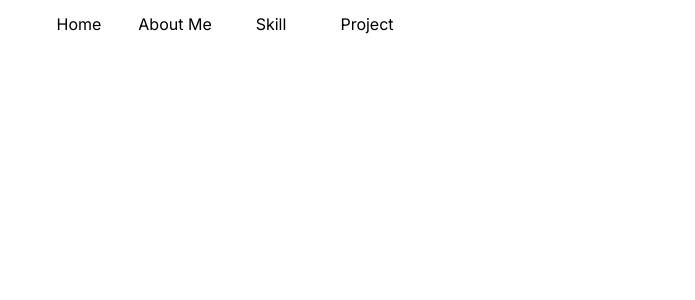
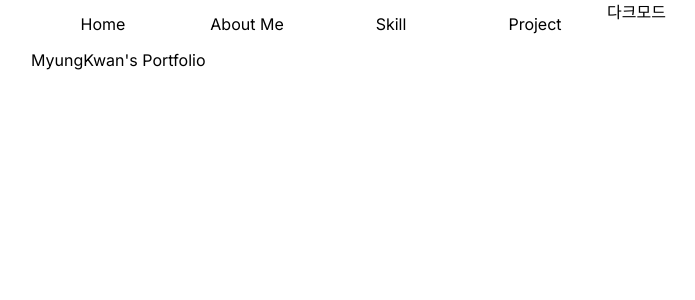
Before and after one commit to audrhks29/damoa, a Next.js app: page / in a window 1280 px wide. Shown: the top 300 px of the page, without its empty margins (9-704 px from the left). Built offline with nearby package versions, Linux system fonts and the light colour scheme.

Commit message:
Upload v1.0.0

```diff
--- a/src/app/(home)/page.tsx
+++ b/src/app/(home)/page.tsx
@@ -6,8 +6,8 @@ export const metadata: Metadata = {
 
 export default function Home() {
   return (
-    <main className="flex min-h-screen flex-col items-center justify-between p-24">
-
+    <main className="">
+      <h2>MyungKwan&apos;s Portfolio</h2>
     </main>
   );
 }
--- a/src/app/layout.tsx
+++ b/src/app/layout.tsx
@@ -24,7 +24,9 @@ export default function RootLayout({
 
   return (
     <html lang="en">
-      <body className={`${inter.className} inner`}>
+      <body
+        className={`${inter.className} inner dark:bg-dark-200 dark:text-[#eee]`}
+      >
         <Navigation />
         {children}
       </body>
--- /dev/null
+++ b/src/components/DarkModeButton.tsx
@@ -0,0 +1,49 @@
+"use client"
+
+import { useEffect, useState } from "react";
+
+export default function DarkMode() {
+  const [isClient, setIsClient] = useState(false);
+
+  useEffect(() => {
+    setIsClient(true);
+  }, []);
+
+  const localStorageChecker = (): boolean => {
+    if (isClient) {
+      const isDarkMode = window.matchMedia && window.matchMedia('(prefers-color-scheme: dark)').matches;
+      if (!localStorage.theme) return isDarkMode;
+      return localStorage.theme === 'dark';
+    }
+    return false;
+  };
+
+  const [dark, setDark] = useState(localStorageChecker());
+
+  const darkSetButton = () => {
+    setDark((state) => {
+      const update = !state;
+      if (update) localStorage.theme = 'dark';
+      else localStorage.theme = 'light';
+      return update;
+    });
+  };
+
+  useEffect(() => {
+    if (isClient) {
+      if (
+        localStorage.theme === 'dark' ||
+        (!('theme' in localStorage) && window.matchMedia('(prefers-color-scheme: dark)').matches)
+      ) document.documentElement.classList.add('dark');
+      else document.documentElement.classList.remove('dark');
+    }
+  }, [dark, isClient]);
+
+  return (
+    isClient && (
+      <button className="" onClick={darkSetButton}>
+        다크모드
+      </button>
+    )
+  );
+}
--- a/src/components/Navigation.tsx
+++ b/src/components/Navigation.tsx
@@ -1,22 +1,24 @@
 import Link from "next/link";
+import DarkMode from "./DarkModeButton";
 
 export default function Navigation() {
   return (
     <header className="w-full">
-      <nav>
-        <ul className="w-full flex py-3">
-          <li className='w-24 text-center cursor-pointer'>
-            <Link href="/">Home</Link>
+      <nav className="bg-slate-700">
+        <ul className="w-full flex">
+          <li className='w-36 text-center cursor-pointer dark:hover:bg-dark-300 dark:hover:transition-all duration-700'>
+            <Link href="/" className="w-full h-full block p-3">Home</Link>
           </li>
-          <li className='w-24 text-center cursor-pointer'>
-            <Link href="/about-me">About Me</Link>
+          <li className='w-36 text-center cursor-pointer dark:hover:bg-dark-300 dark:hover:transition-all duration-700'>
+            <Link href="/about-me" className="w-full h-full block p-3">About Me</Link>
           </li>
-          <li className='w-24 text-center cursor-pointer'>
-            <Link href="/skill">Skill</Link>
+          <li className='w-36 text-center cursor-pointer dark:hover:bg-dark-300 dark:hover:transition-all duration-700'>
+            <Link href="/skill" className="w-full h-full block p-3">Skill</Link>
           </li>
-          <li className='w-24 text-center cursor-pointer'>
-            <Link href="/project">Project</Link>
+          <li className='w-36 text-center cursor-pointer dark:hover:bg-dark-300 dark:hover:transition-all duration-700'>
+            <Link href="/project" className="w-full h-full block p-3">Project</Link>
           </li>
+          <li><DarkMode /></li>
         </ul>
       </nav>
     </header>
--- a/tailwind.config.ts
+++ b/tailwind.config.ts
@@ -1,12 +1,19 @@
 import type { Config } from "tailwindcss";
 
 const config: Config = {
+  darkMode: 'selector',
   content: [
     "./src/pages/**/*.{js,ts,jsx,tsx,mdx}",
     "./src/components/**/*.{js,ts,jsx,tsx,mdx}",
     "./src/app/**/*.{js,ts,jsx,tsx,mdx}",
   ],
   theme: {
+    colors: {
+      "dark-100": "#121212",
+      "dark-200": "#282828",
+      "dark-300": "#3f3f3f",
+      "dark-400": "#575757"
+    },
     extend: {
       backgroundImage: {
         "gradient-radial": "radial-gradient(var(--tw-gradient-stops))",
```
